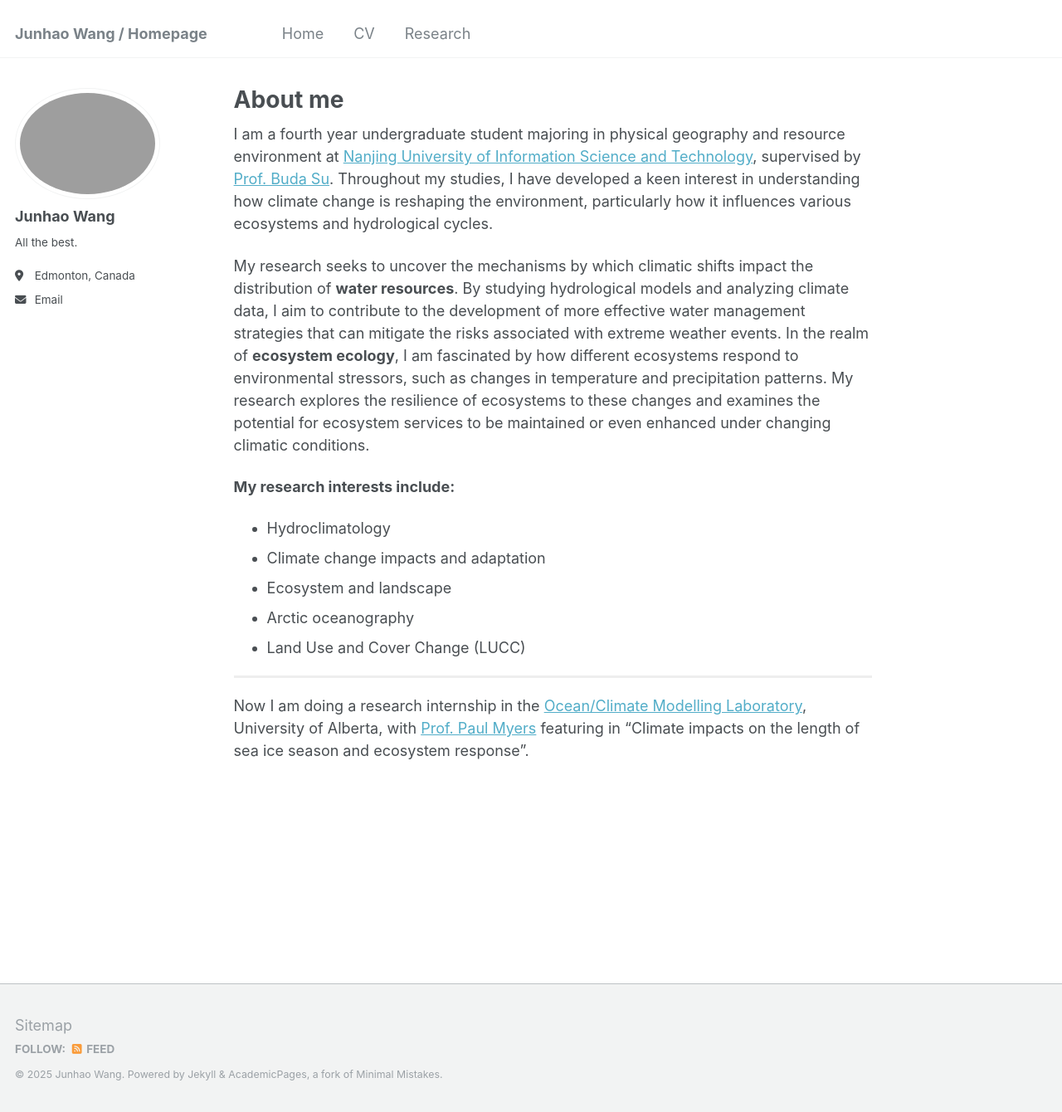
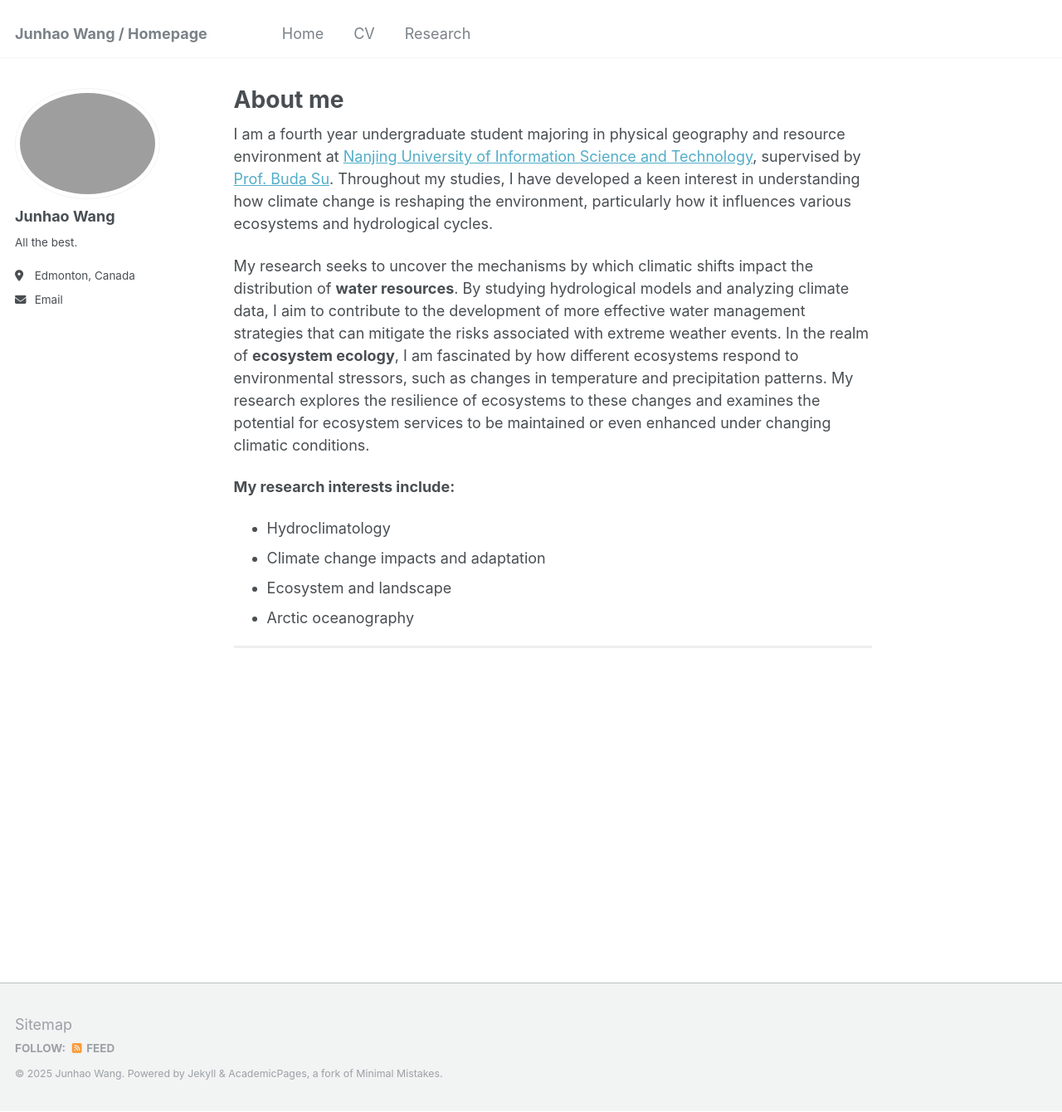
Before and after one commit to sigmundw/sigmundw.github.io, a Jekyll site: the page built from _pages/about.md, in a window 1280 px wide and 1340 px high. Shown: the whole window at 83% size. Built offline with Jekyll 4.4.1, drawn with Linux system fonts in a browser that asks for light colours.

Commit message:
Update about.md

```diff
--- a/_pages/about.md
+++ b/_pages/about.md
@@ -17,7 +17,4 @@ My research seeks to uncover the mechanisms by which climatic shifts impact the
 - Climate change impacts and adaptation
 - Ecosystem and landscape
 - Arctic oceanography
-- Land Use and Cover Change (LUCC)
 <div style="border-top: 3px solid #eee; margin: 20px 0;"></div>
-
-Now I am doing a research internship in the [Ocean/Climate Modelling Laboratory](https://canadian-nemo-ocean-modelling-forum-commuity-of-practice.readthedocs.io/en/latest/Institutions/UofA/index.html#), University of Alberta, with [Prof. Paul Myers](https://apps.ualberta.ca/directory/person/pmyers) featuring in “Climate impacts on the length of sea ice season and ecosystem response”.
```
